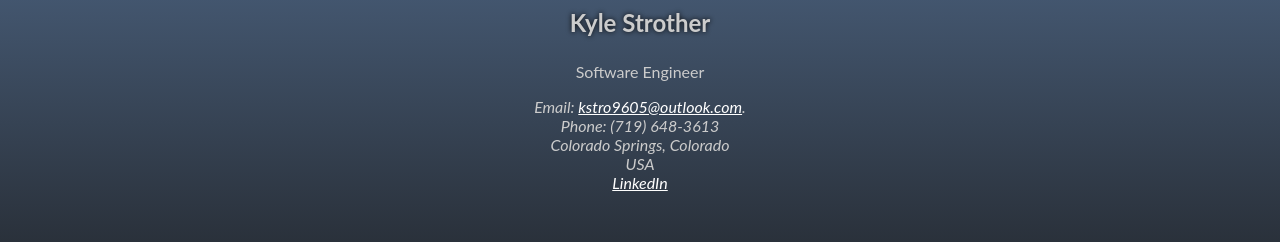
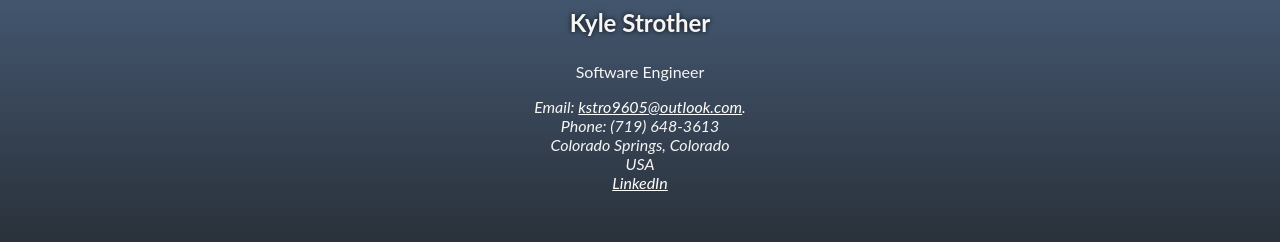
Before and after one commit to kstro9605/kstro9605.github.io, a plain HTML site: page Contact.html in a window 1280 px wide. Shown: the part 432-674 px from the top of the page. Drawn offline with Linux system fonts and the light colour scheme.

Commit message:
Update styles.css

```diff
--- a/styles.css
+++ b/styles.css
@@ -57,7 +57,7 @@ img.college{
   margin-left: auto;
   margin-right: auto;
   text-align:center;
-  color:#CCCCCC;
+  color:#f5f5f5;
   margin-top:6px;
 }
 .textCentered-expand{
```
